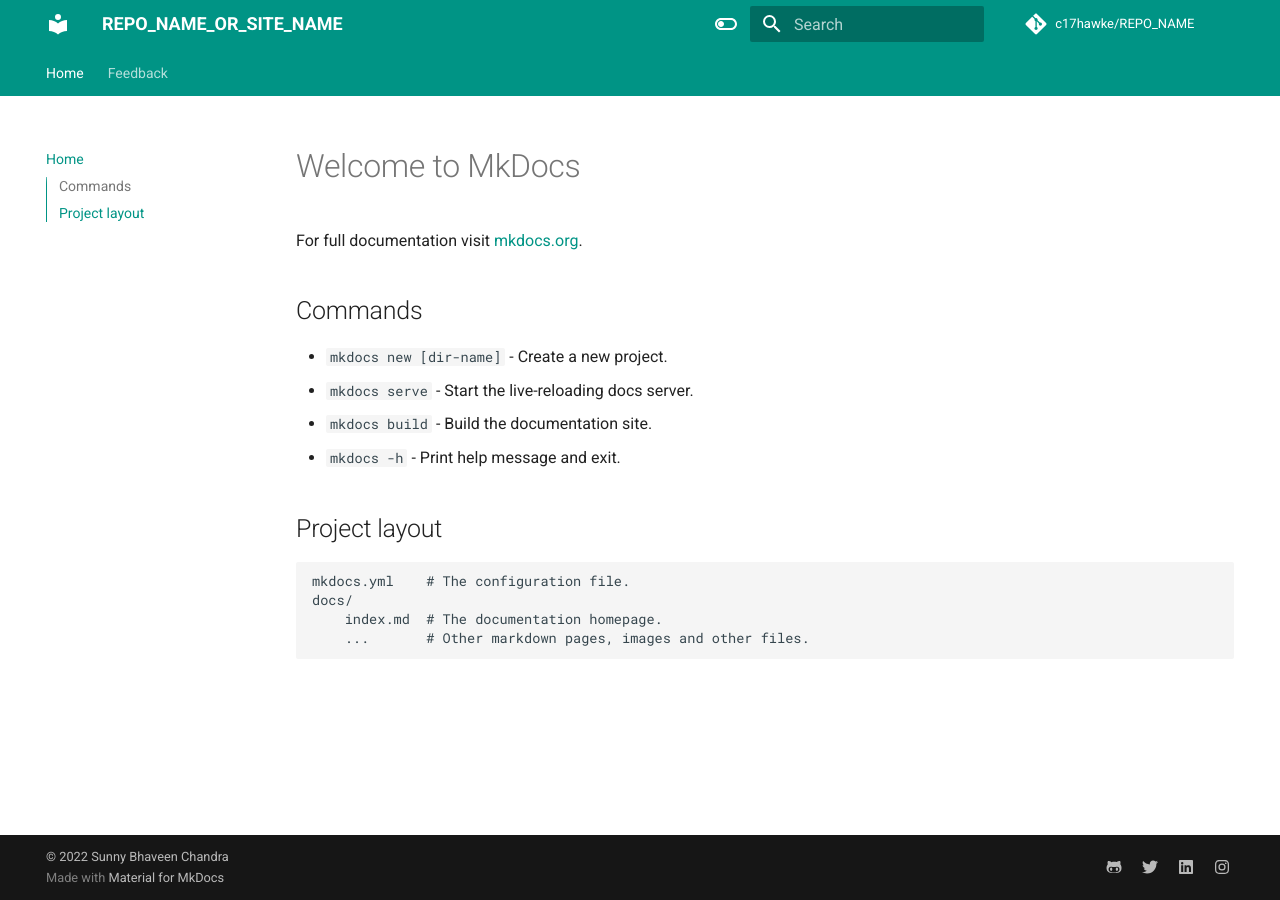
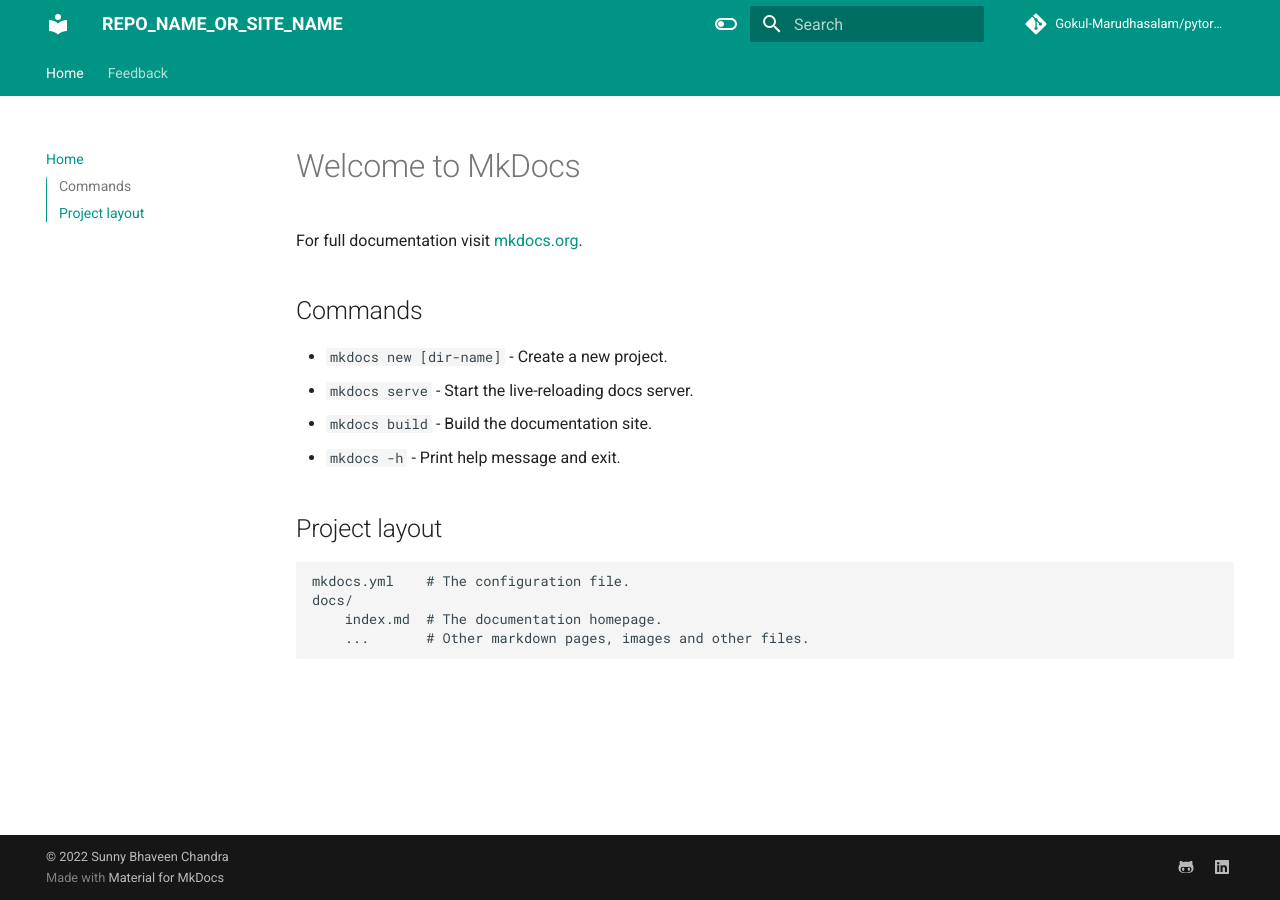
Before and after one commit to Gokul-Marudhasalam/pytorchbasics, an MkDocs documentation site: the page built from docs/index.md, in a window 1280 px wide. Built offline with MkDocs 1.6.1 and Material for MkDocs 9.7.7, drawn with Linux system fonts in a browser that asks for light colours; comment, search, counter and statistics services are not loaded.

Commit message:
mkdocsupdate

```diff
--- a/mkdocs.yml
+++ b/mkdocs.yml
@@ -10,8 +10,8 @@
   DESCRIPTION
 
 # Repository
-repo_name: c17hawke/REPO_NAME
-repo_url: https://github.com/c17hawke/REPO_NAME
+repo_name: Gokul-Marudhasalam/pytorchbasics
+repo_url: https://github.com/Gokul-Marudhasalam/pytorchbasics.git
 
 # Configuration
 theme:
@@ -40,13 +40,10 @@
 extra:
   social:
     - icon: fontawesome/brands/github-alt
-      link: https://github.com/c17hawke
-    - icon: fontawesome/brands/twitter
-      link: https://twitter.com/c17hawke
+      link: https://github.com/Gokul-Marudhasalam
     - icon: fontawesome/brands/linkedin
-      link: https://linkedin.com/in/c17hawke
-    - icon: fontawesome/brands/instagram
-      link: https://www.instagram.com/c17hawke/
+      link: https://www.linkedin.com/in/gokulmarudhasalam/
+
 
 extra_javascript:
   - https://cdnjs.cloudflare.com/ajax/libs/mathjax/2.7.0/MathJax.js?config=TeX-MML-AM_CHTML
```
